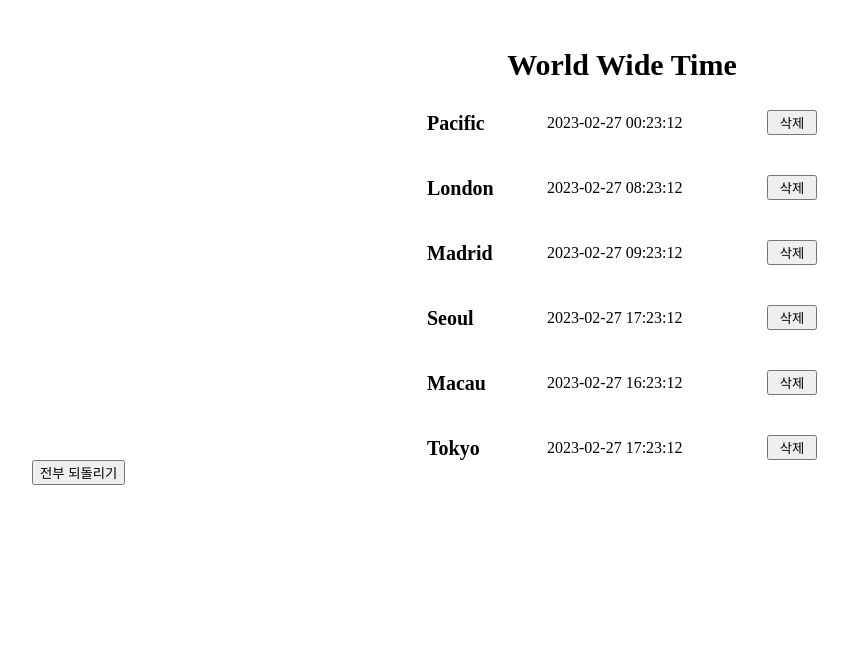
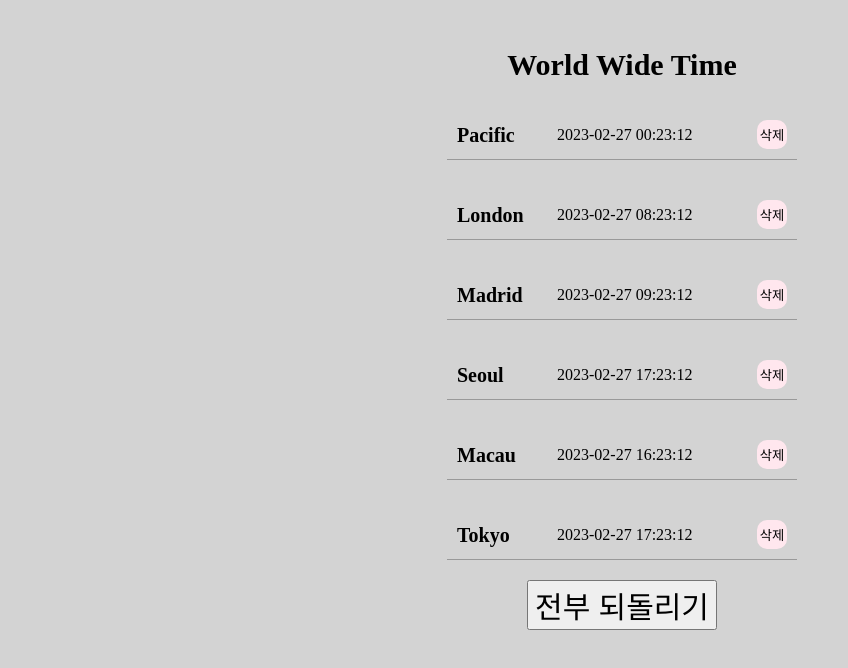
Before and after one commit to lbw3973/world-wide-time, a React (Vite) app: page / in a window 1280 px wide. Shown: the top 668 px of the page, without its empty margins (18-866 px from the left). Built offline with nearby package versions, Linux system fonts and the light colour scheme.

Commit message:
Feat: 버튼 디자인 변경

```diff
--- a/src/App.scss
+++ b/src/App.scss
@@ -1,3 +1,6 @@
+body {
+  background-color: #d3d3d3;
+}
 .main {
   padding: 50px;
   .header {
@@ -8,28 +11,36 @@
       font-weight: bold;
       margin-bottom: 30px;
     }
-    button {
-      position: absolute;
-      top: 0;
-      bottom: 0;
-      right: 150px;
-    }
   }
   .clock {
     display: flex;
     justify-content: center;
     align-items: center;
     flex-direction: column;
-    gap: 40px;
+    gap: 30px;
     div {
       display: grid;
-      grid-template-columns: 100px 200px 50px;
-      gap: 20px;
+      grid-template-columns: 100px 200px 30px;
       align-items: center;
+      padding: 10px;
+      border-bottom: 1px solid #999;
       h2 {
         font-weight: bold;
         font-size: 20px;
       }
+      button {
+        padding: 5px 0;
+        border: none;
+        border-radius: 10px;
+        background-color: #ffe7ee;
+      }
+    }
+  }
+  .btnBox {
+    display: flex;
+    button {
+      margin: 20px auto;
+      font-size: 30px;
     }
   }
 }
```
